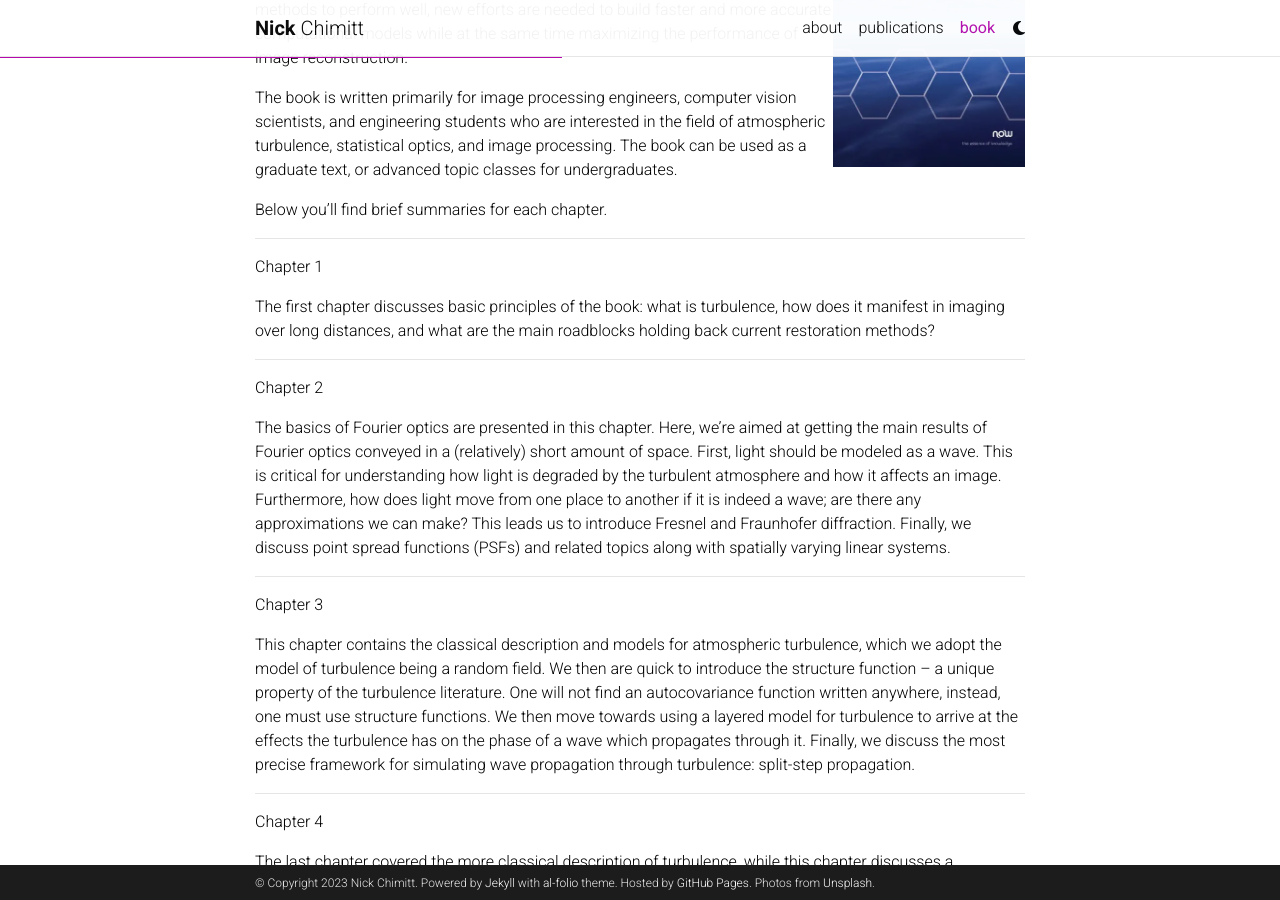
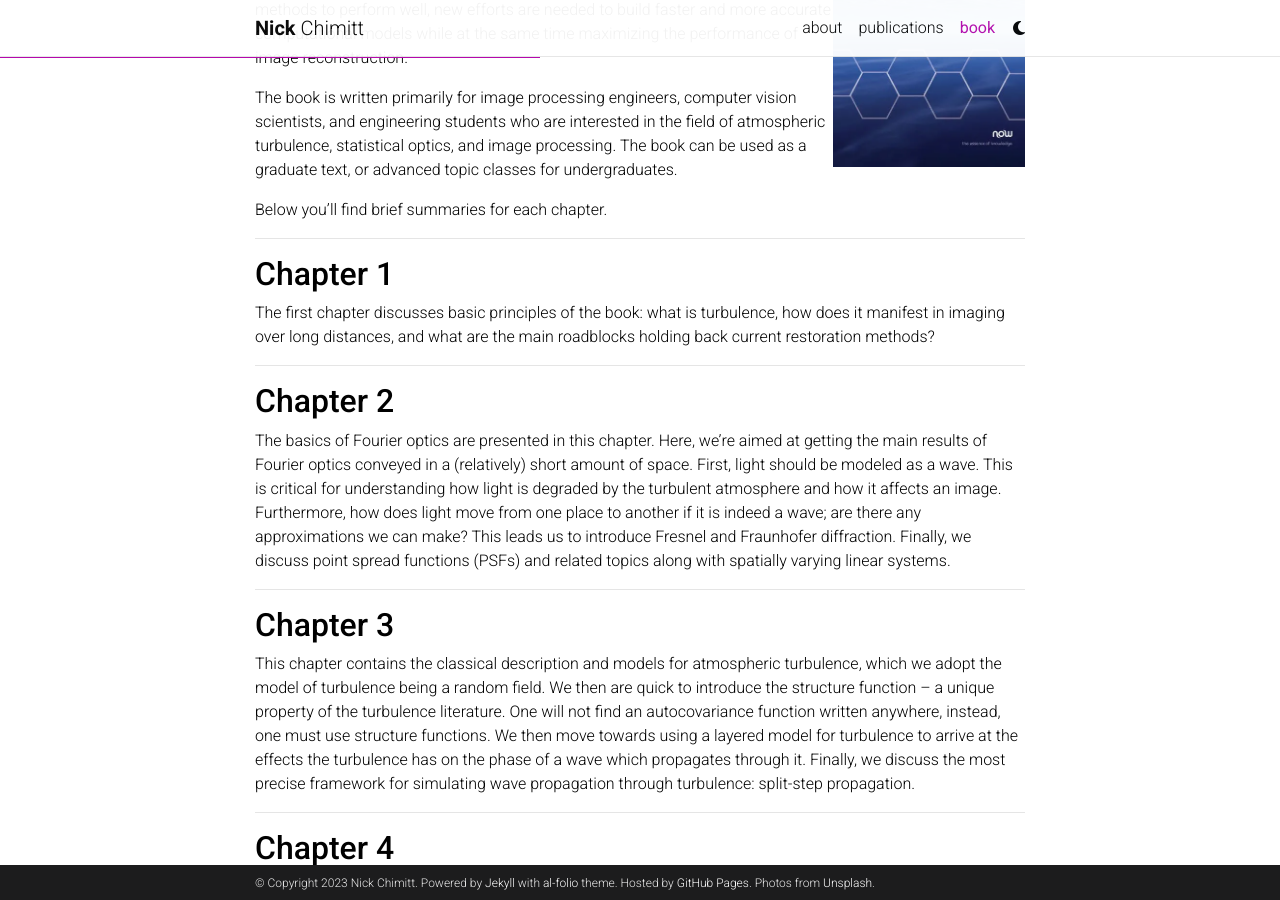
Before and after one commit to nchimitt/nchimitt.github.io, a Jekyll site: the page built from _pages/tutorial.md, in a window 1280 px wide and 900 px high, scrolled down 347 px. Built offline with Jekyll 4.4.1, drawn with Linux system fonts in a browser that asks for light colours; comment, search, counter and statistics services are not loaded; a style sheet for code colours, icons or effects is not loaded.

Commit message:
formatting

```diff
--- a/_pages/tutorial.md
+++ b/_pages/tutorial.md
@@ -21,27 +21,27 @@ The book is written primarily for image processing engineers, computer vision sc
 Below you'll find brief summaries for each chapter.
 
 ---
-Chapter 1
+## **Chapter 1**
 
 The first chapter discusses basic principles of the book: what is turbulence, how does it manifest in imaging over long distances, and what are the main roadblocks holding back current restoration methods?
 
 ---
-Chapter 2
+## **Chapter 2**
 
 The basics of Fourier optics are presented in this chapter. Here, we're aimed at getting the main results of Fourier optics conveyed in a (relatively) short amount of space. First, light should be modeled as a wave. This is critical for understanding how light is degraded by the turbulent atmosphere and how it affects an image. Furthermore, how does light move from one place to another if it is indeed a wave; are there any approximations we can make? This leads us to introduce Fresnel and Fraunhofer diffraction. Finally, we discuss point spread functions (PSFs) and related topics along with spatially varying linear systems.
 
 ---
-Chapter 3
+## **Chapter 3**
 
 This chapter contains the classical description and models for atmospheric turbulence, which we adopt the model of turbulence being a random field. We then are quick to introduce the structure function -- a unique property of the turbulence literature. One will not find an autocovariance function written anywhere, instead, one must use structure functions. We then move towards using a layered model for turbulence to arrive at the effects the turbulence has on the phase of a wave which propagates through it. Finally, we discuss the most precise framework for simulating wave propagation through turbulence: split-step propagation.
 
 ---
-Chapter 4
+## **Chapter 4**
 
 The last chapter covered the more classical description of turbulence, while this chapter discusses a perspective that we take in thinking about turbulence. The foundations of these ideas date back to the 1970's when David Fried and Robert Noll considered a basis representation to describe the effects that a wave experiences by turbulence. The model we discuss here takes this and applies more modern considerations to it. We use some learning-based tricks, properties of random number generation, and a few additional considerations to develop a simulator which is 1000 times faster than split-step propagation (although this number varies, it is a reasonable estimation). At the core of this is representing a spatially varying impulse response as a sum of invariant responses and a learning-based trick known as the phase-to-space (P2S) transform. The P2S transform gives us a lot of useful properties for inverse problems: it's a neural network!
 
 
 ---
-Chapter 5
+## **Chapter 5**
 
 This chapter concludes the book with discussing inverse problems and how a simulator can be used to aid in reconstruction. We talk about various aspects of the inverse problem: how should the forward operator be formulated in an approximate way, how can better data help us restore, and what properties are unique to turbulence that we need to consider? We present various topics such as lucky imaging, optical flow, and multi-vs-single-frame restoration methods.
```
